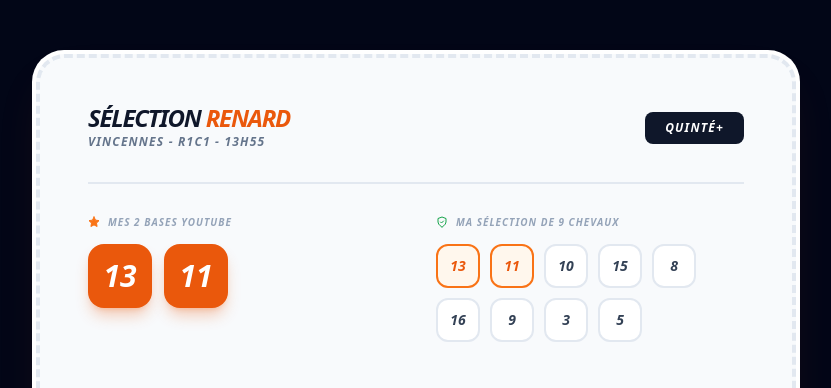
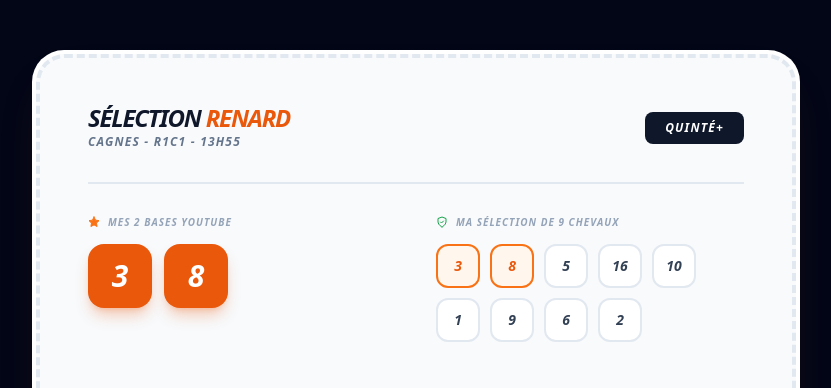
Before and after one commit to RenardTurf/Renard-turf, a React (Vite) app: page / in a window 1280 px wide. Shown: the part 3920-4308 px from the top of the page, without its empty margins (224-1055 px from the left). Built offline with nearby package versions, Linux system fonts and the light colour scheme.

Commit message:
Update App.jsx

```diff
--- a/src/App.jsx
+++ b/src/App.jsx
@@ -105,7 +105,7 @@ const App = () => {
     FICHE_ESSAI: "https://lerenardturf.sellfy.store/p/fiche-essais-1-quinte-du-31-12/",
     YOUTUBE_CHANNEL: "https://www.youtube.com/channel/UC64vhh_FBnthLJKNqEdjZpA",
     LAST_VIDEO_ID: "C-IowjzginU",
-    COURSE_REF_URL: "https://www.equidia.fr/courses/2025-11-21/R1/C2"
+    COURSE_REF_URL: "https://www.equidia.fr/courses/2025-11-20/R1/C1"
   };
 
   const stats = [
@@ -419,7 +419,7 @@ const App = () => {
               <div className="flex flex-col md:flex-row justify-between items-start md:items-center border-b-2 border-slate-200 pb-8 mb-8 relative z-10 gap-4">
                  <div>
                     <h3 className="font-black text-2xl uppercase italic tracking-tighter leading-none italic">Sélection <span className="text-orange-600 font-bold">Renard</span></h3>
-                    <p className="text-slate-500 text-xs font-bold uppercase tracking-widest mt-1 tracking-wider italic italic">Vincennes - R1C1 - 13h55</p>
+                    <p className="text-slate-500 text-xs font-bold uppercase tracking-widest mt-1 tracking-wider italic italic">Cagnes - R1C1 - 13h55</p>
                  </div>
                  <div className="bg-slate-900 text-white px-5 py-2 rounded-lg text-xs font-black uppercase tracking-widest italic">Quinté+</div>
               </div>
@@ -431,7 +431,7 @@ const App = () => {
                        <Star className="w-3 h-3 fill-orange-500 text-orange-500 italic" /> Mes 2 Bases YouTube
                     </h4>
                     <div className="flex gap-3">
-                       {[13, 11].map(num => (
+                       {[3, 8].map(num => (
                           <div key={num} className="w-16 h-16 bg-orange-600 rounded-2xl flex items-center justify-center text-white text-3xl font-black shadow-lg shadow-orange-600/30 italic">
                              {num}
                           </div>
@@ -445,7 +445,7 @@ const App = () => {
                        <ShieldCheck className="w-3 h-3 text-green-600 italic" /> Ma Sélection de 9 Chevaux
                     </h4>
                     <div className="flex flex-wrap gap-2.5">
-                       {[13, 11, 10, 15, 8, 16, 9, 3, 5].map((num, i) => (
+                       {[3, 8, 5, 16, 10, 1, 9, 6, 2].map((num, i) => (
                           <div key={num} className={`w-11 h-11 rounded-xl flex items-center justify-center font-black text-sm border-2 transition-all italic ${i < 2 ? 'bg-orange-50 border-orange-500 text-orange-600' : 'bg-white border-slate-200 text-slate-700'}`}>
                              {num}
                           </div>
```
